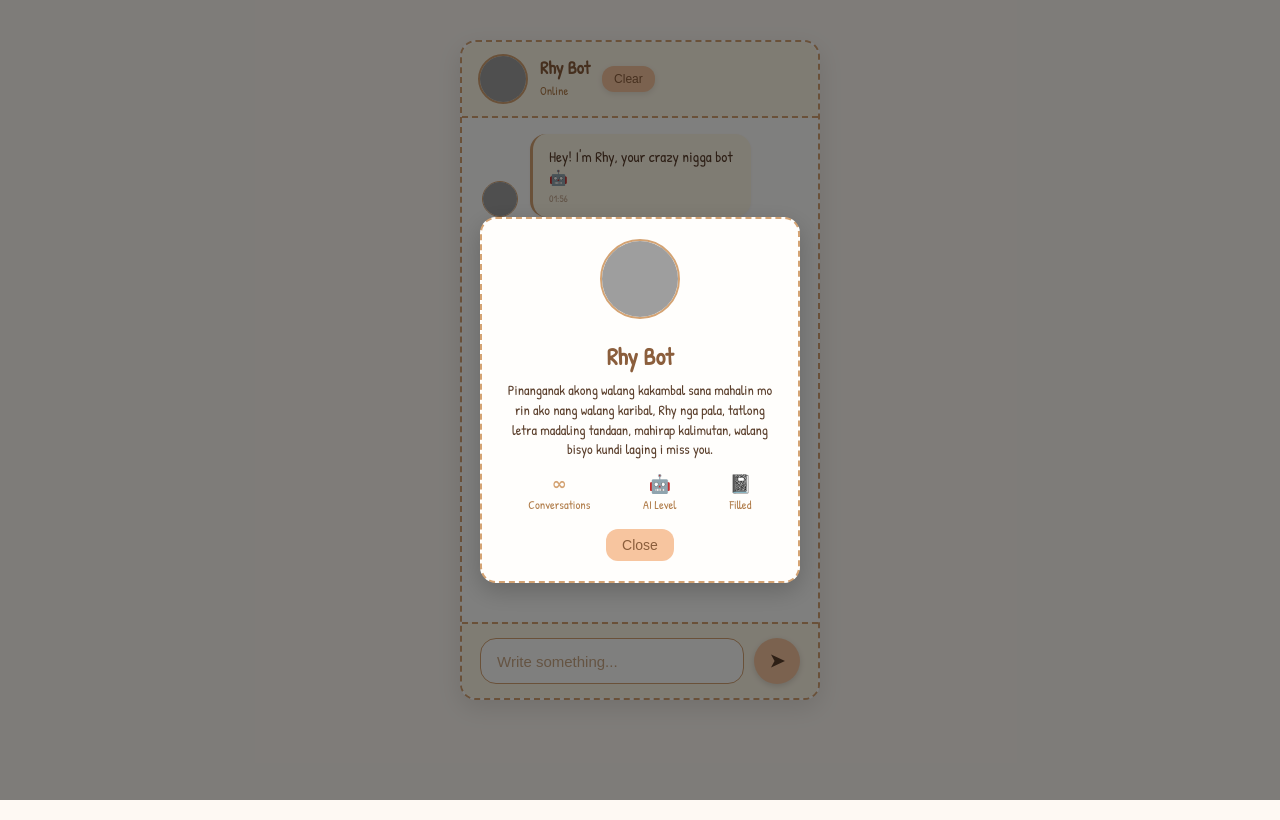
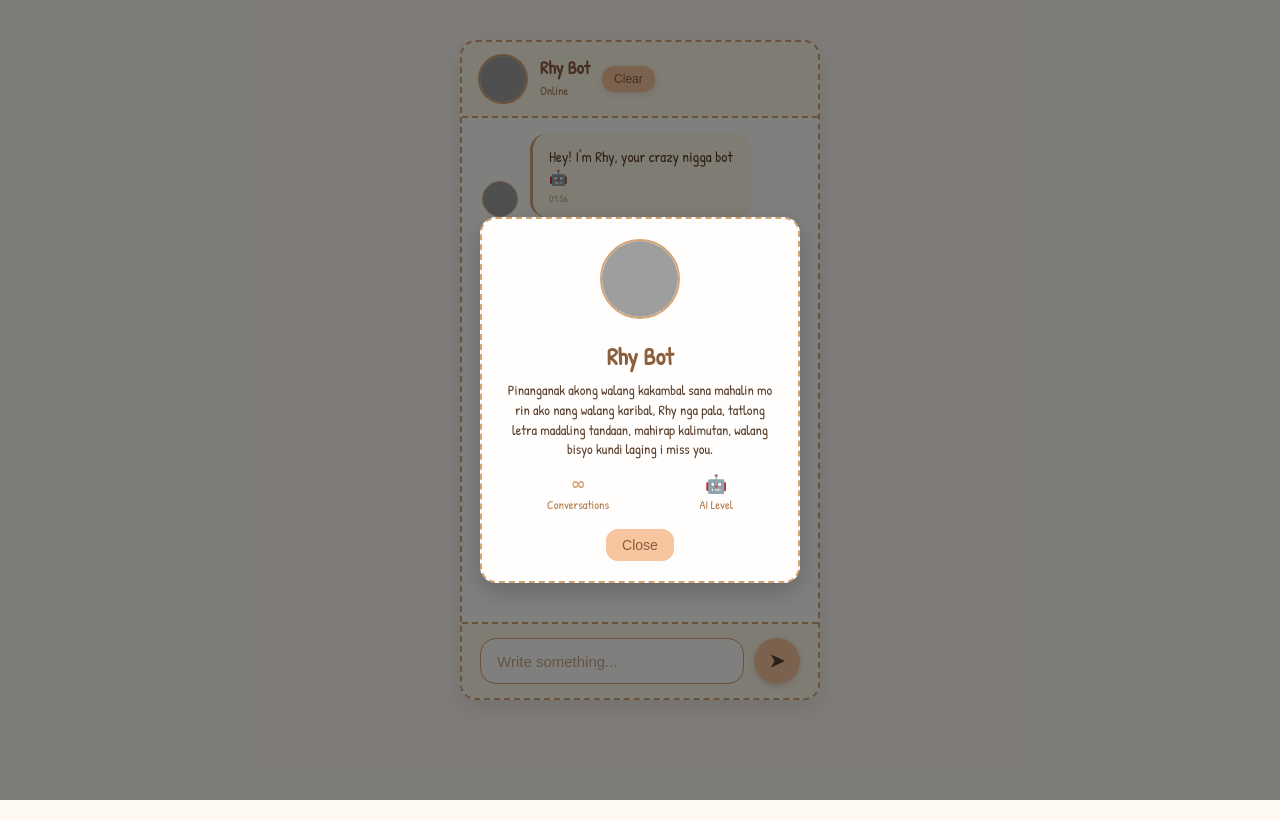
Before and after one commit to Ari2477/BOT-FOR-FUN, a plain HTML site: page index.html in a window 1280 px wide. Both pictures are taken after a click on the picture 503 px from the left and 79 px from the top of the page. Drawn offline with Linux system fonts and the light colour scheme; grey boxes are pictures that could not be loaded.

Commit message:
Update index.html

```diff
--- a/index.html
+++ b/index.html
@@ -325,14 +325,11 @@ button.send-btn::before {
                     <div class="stat-number">∞</div>
                     <div class="stat-label">Conversations</div>
                 </div>
-                <div>
-                    <div class="stat-number">🤖</div>
-                    <div class="stat-label">AI Level</div>
-                </div>
-                <div>
-                    <div class="stat-number">📓</div>
-                    <div class="stat-label">Filled</div>
-                </div>
+                <div onclick="window.location.href='https://arigato-pi.vercel.app'"
+                 style="cursor: pointer;">
+                <div class="stat-number">🤖</div>
+                <div class="stat-label">AI Level</div>
+              </div>
             </div>
             <button class="close-btn" onclick="closeProfile()">Close</button>
         </div>
```
